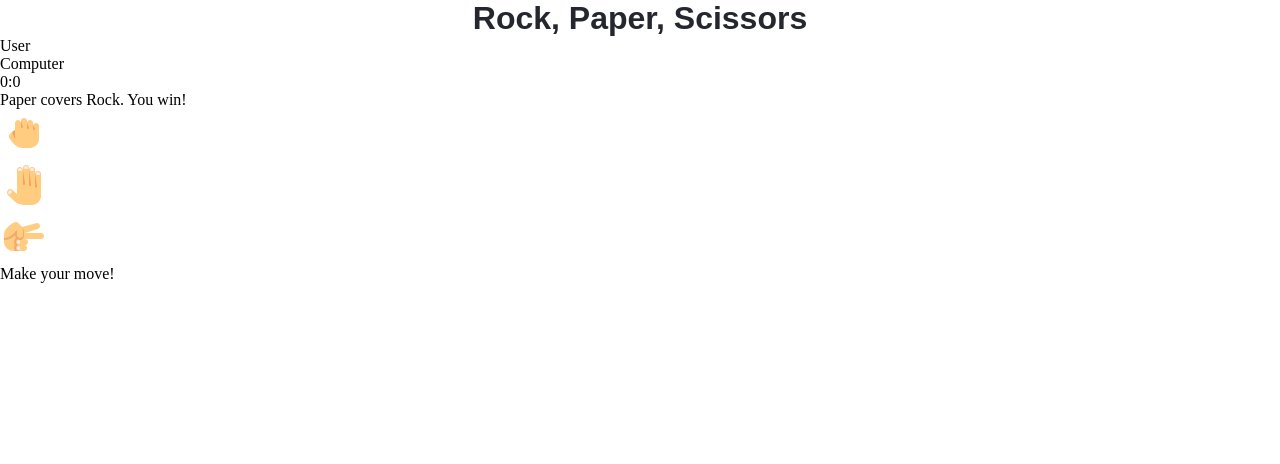
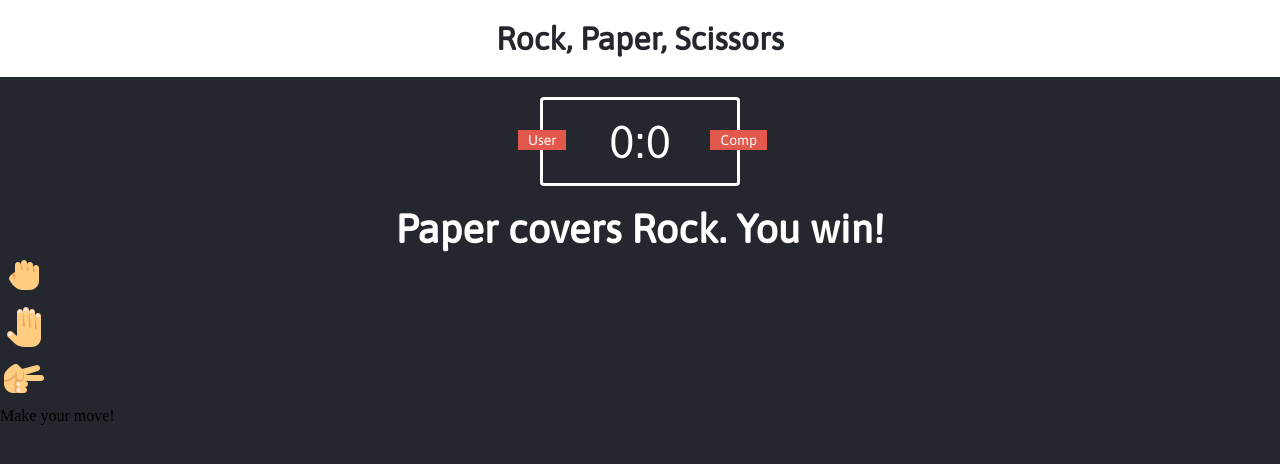
Before and after one commit to juliannatetreault/Rock-Paper-Scissors, a plain HTML site: page index.html in a window 1280 px wide. Drawn offline with Linux system fonts and the light colour scheme.

Commit message:
added styling to index page scoreboard, messages, and header

```diff
--- a/index.html
+++ b/index.html
@@ -14,7 +14,7 @@
 
     <div class="scoreboard">
         <div id="user-label" class="badge">User</div>
-        <div id="computer-label" class="badge">Computer</div>
+        <div id="computer-label" class="badge">Comp</div>
         <span id="user-score">0</span>:<span id="copmuter-score">0</span>
     </div>
 
--- a/styles.css
+++ b/styles.css
@@ -1,15 +1,66 @@
+@import url('https://fonts.googleapis.com/css?family=Asap');
+
 * {
     margin: 0;
     padding: 0;
     box-sizing: border-box;
 }
 
+body {
+    background-color: #24272E;
+}
+
 header {
     background: #ffffff;
+    padding: 20px;
 }
 
 header > h1 {
-    color: #25272E;
+    color: #24272E;
     text-align: center;
     font-family: Asap, sans-serif;
 }
+
+.scoreboard {
+    margin: 20px auto;
+    border: 3px solid #ffffff;
+    border-radius: 4px;
+    text-align: center;
+    width: 200px;
+    color: #ffffff;
+    font-size: 46px;
+    padding: 15px 20px;
+    font-family: Asap, sans-serif;
+    position: relative;
+}
+
+.badge {
+    background: #E2584D;
+    color: #ffffff;
+    font-size: 14px;
+    padding: 2px 10px;
+    font-family: Asap, sans-serif;
+}
+
+#user-label {
+    position: absolute;
+    top: 30px;
+    left: -25px;
+}
+
+#computer-label {
+    position: absolute;
+    top: 30px;
+    right: -30px;
+}
+
+.result {
+    font-size: 40px;
+    color: #ffffff;
+}
+
+.result > p {
+    text-align: center;
+    font-family: Asap, sans-serif;
+    font-weight: bold;
+}
```
